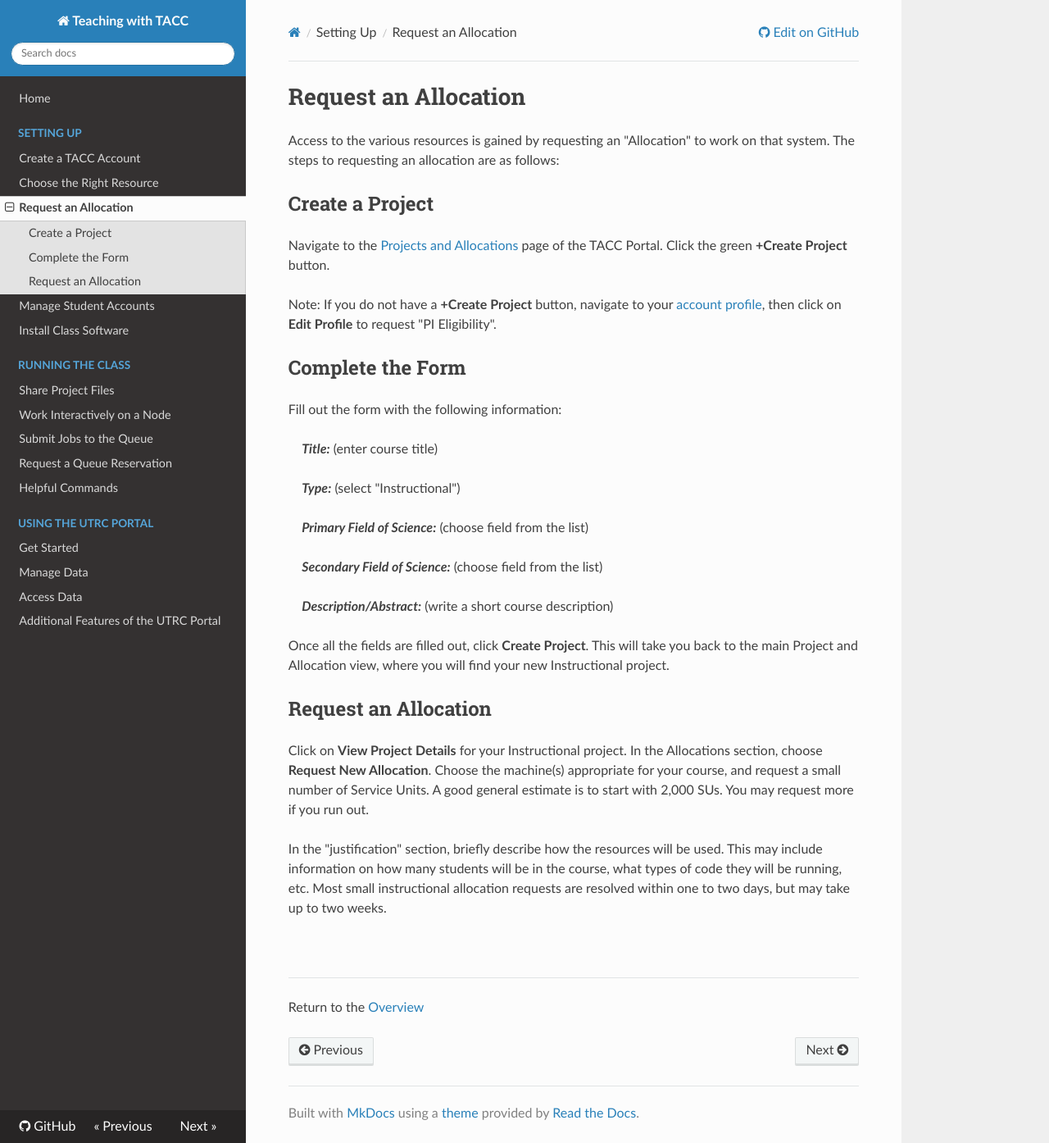
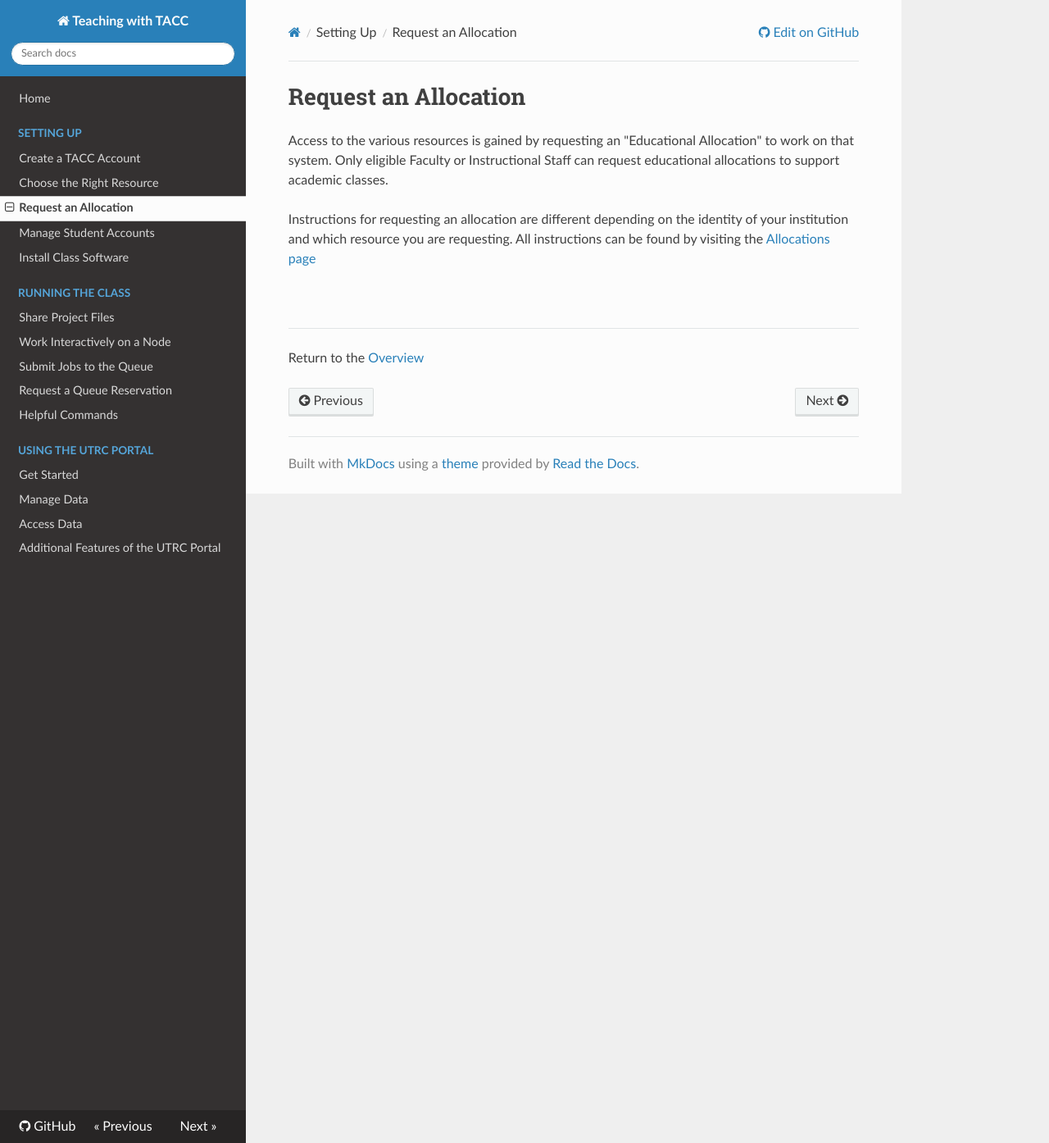
Before and after one commit to TACC/TeachingWithTACC, an MkDocs documentation site: the page built from docs/01.request_allocation.md, in a window 1280 px wide and 1394 px high. Shown: the whole window at 82% size. Built offline with MkDocs 1.6.1, drawn with Linux system fonts in a browser that asks for light colours; nearby versions of some CDN libraries.

Commit message:
updated docs on requesting allocations and managing access

```diff
--- a/docs/01.request_allocation.md
+++ b/docs/01.request_allocation.md
@@ -1,48 +1,17 @@
 # Request an Allocation
 
-Access to the various resources is gained by requesting an "Allocation" to work
-on that system. The steps to requesting an allocation are as follows:
-
-## Create a Project
-
-Navigate to the [Projects and Allocations](https://portal.tacc.utexas.edu/projects-and-allocations)
-page of the TACC Portal. Click the green **+Create Project** button.
-
-Note: If you do not have a **+Create Project** button, navigate to your
-[account profile](https://portal.tacc.utexas.edu/projects-and-allocations), then
-click on **Edit Profile** to request "PI Eligibility".
-
-## Complete the Form
-
-Fill out the form with the following information:
+Access to the various resources is gained by requesting an "Educational Allocation" to work
+on that system. Only eligible Faculty or Instructional Staff can request educational
+allocations to support academic classes.
 
 
-&nbsp;&nbsp;&nbsp;&nbsp;***Title:*** (enter course title)
-
-&nbsp;&nbsp;&nbsp;&nbsp;***Type:*** (select "Instructional")
-
-&nbsp;&nbsp;&nbsp;&nbsp;***Primary Field of Science:*** (choose field from the list)
-
-&nbsp;&nbsp;&nbsp;&nbsp;***Secondary Field of Science:*** (choose field from the list)
-
-&nbsp;&nbsp;&nbsp;&nbsp;***Description/Abstract:*** (write a short course description)
+Instructions for requesting an allocation are different depending on the identity of
+your institution and which resource you are requesting. All instructions can be found
+by visiting the [Allocations page](https://www.tacc.utexas.edu/use-tacc/allocations/)
 
 
-Once all the fields are filled out, click **Create Project**. This will take you
-back to the main Project and Allocation view, where you will find your new
-Instructional project.
 
-## Request an Allocation
 
-Click on **View Project Details** for your Instructional project. In the Allocations
-section, choose **Request New Allocation**. Choose the machine(s) appropriate for
-your course, and request a small number of Service Units. A good general estimate
-is to start with 2,000 SUs. You may request more if you run out.
-
-In the "justification" section, briefly describe how the resources will be used.
-This may include information on how many students will be in the course, what types
-of code they will be running, etc. Most small instructional allocation requests
-are resolved within one to two days, but may take up to two weeks.
 
 <br>
 
```
Also changed, not shown: docs/01.create_account.md (+4 -3 lines), docs/01.manage_accounts.md (+10 -13 lines), docs/index.md (+1 -1 lines).
